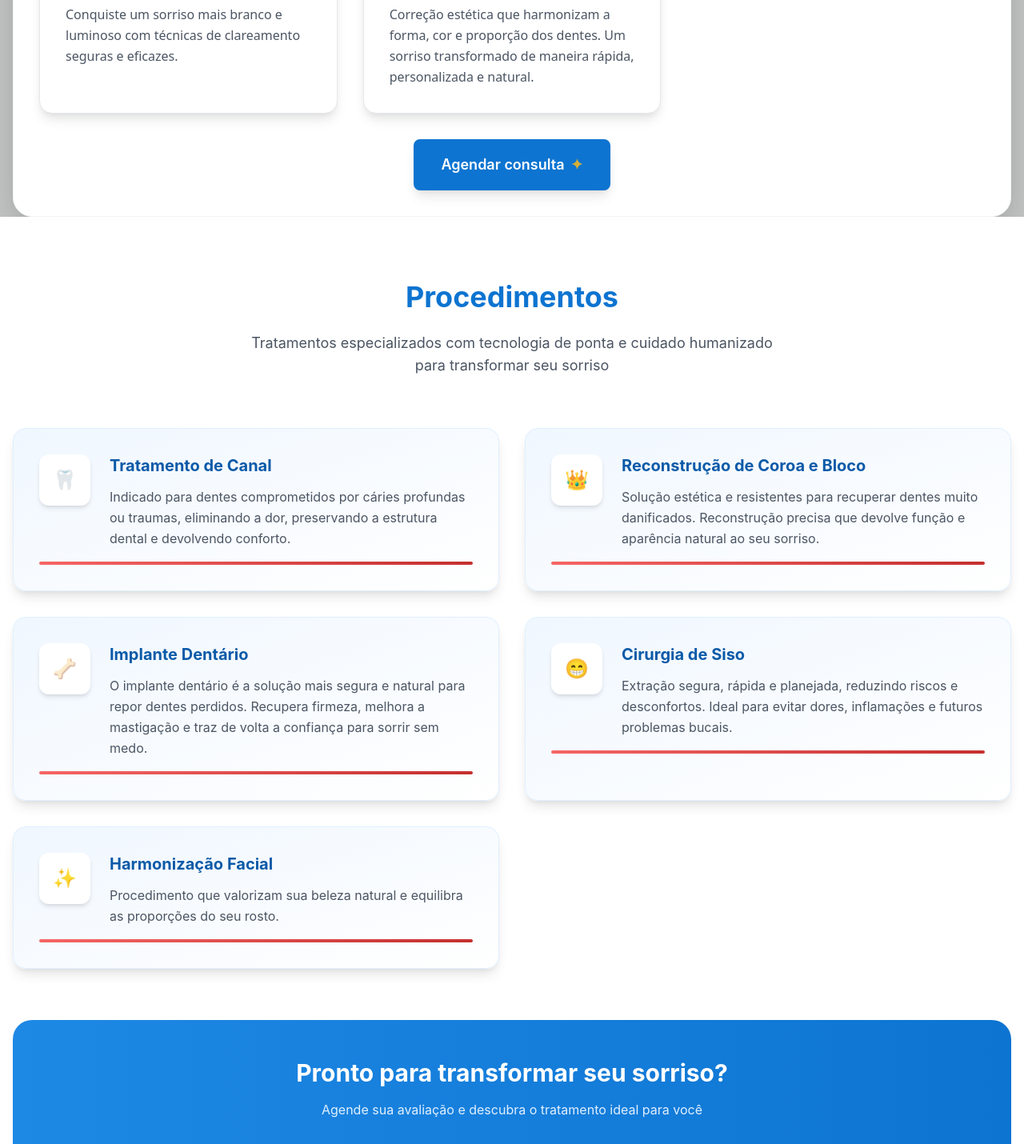
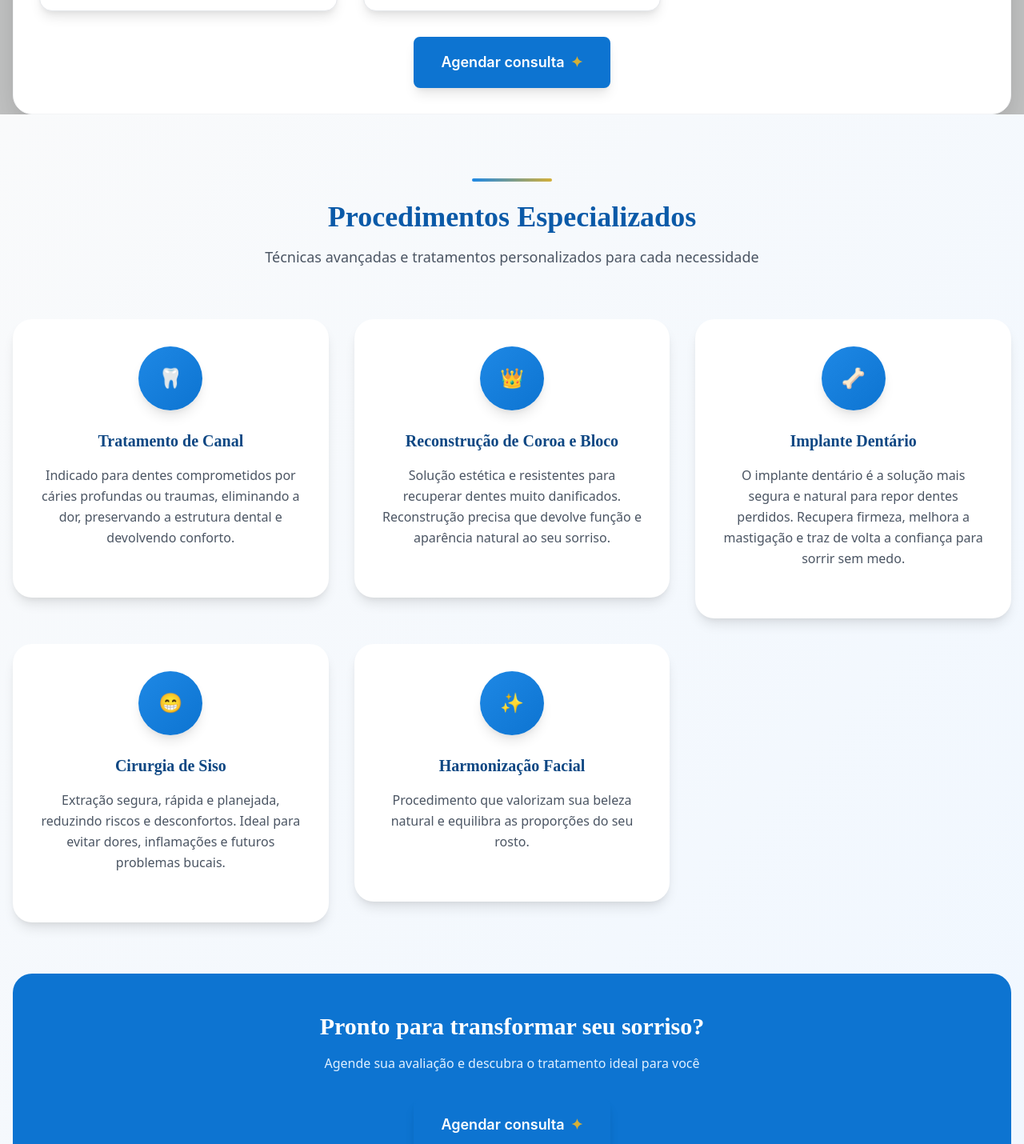
Before and after one commit to JCelinoG/elleva-odonto, a React (Vite) app: page / in a window 1280 px wide. Shown: the part 1330-2760 px from the top of the page at 80% size. Built offline with nearby package versions, Linux system fonts and the light colour scheme.

Commit message:
chore: save

```diff
--- a/index.html
+++ b/index.html
@@ -2,7 +2,7 @@
 <html lang="en">
   <head>
     <meta charset="UTF-8" />
-    <link rel="icon" type="image/svg+xml" href="/vite.svg" />
+    <link rel="icon" type="image/svg+xml" href="public\images\logo-elleva2.png" />
     <meta name="viewport" content="width=device-width, initial-scale=1.0" />
     <title>Elleva Clínica Odontológica</title>
   </head>
--- a/src/components/sections/Section1.tsx
+++ b/src/components/sections/Section1.tsx
@@ -1,6 +1,7 @@
 import React from 'react';
 import { motion } from 'framer-motion';
 import { servicesData, whatsappInfo } from '../data/content';
+import Button from '../ui/Button';
 
 const Section1: React.FC = () => {
   const handleWhatsAppClick = () => {
@@ -168,9 +169,6 @@ const Section1: React.FC = () => {
                   <div className="absolute top-0 left-0 w-full h-1 bg-gradient-to-r from-primary-500 to-luxury-gold"></div>
 
                   <div className="mb-4">
-                    <div className="w-12 h-12 bg-gradient-to-br from-primary-500 to-primary-600 rounded-lg flex items-center justify-center mb-4 group-hover:scale-110 transition-transform duration-300 text-white font-bold">
-                      {index + 1}
-                    </div>
                     <h3 className="text-xl font-serif font-bold text-primary-700 mb-3 group-hover:text-primary-600 transition-colors duration-300">
                       {service.title}
                     </h3>
@@ -190,15 +188,9 @@ const Section1: React.FC = () => {
               viewport={{ once: true }}
               className="text-center pb-8"
             >
-              <motion.button
-                whileHover={{ scale: 1.05, y: -2 }}
-                whileTap={{ scale: 0.95 }}
-                onClick={handleWhatsAppClick}
-                className="bg-primary-600 text-white px-8 py-4 rounded-lg font-semibold text-lg hover:bg-primary-700 transition-all duration-300 shadow-lg hover:shadow-xl border-2 border-primary-600 flex items-center space-x-2 mx-auto"
-              >
-                <span>Agendar consulta</span>
-                <span className="text-luxury-gold">✦</span>
-              </motion.button>
+               <Button variant="primary">
+                Agendar consulta
+              </Button>
             </motion.div>
           </div>
         </motion.div>
--- a/src/components/sections/Section2.tsx
+++ b/src/components/sections/Section2.tsx
@@ -1,6 +1,7 @@
 import React from 'react';
 import { motion } from 'framer-motion';
 import { proceduresData, whatsappInfo } from '../data/content';
+import Button from '../ui/Button';
 
 const Section2: React.FC = () => {
   const handleWhatsAppClick = () => {
@@ -8,35 +9,24 @@ const Section2: React.FC = () => {
     window.open(url, '_blank');
   };
 
-  // Animação para os cards
+  // Animação para os cards - diferente da seção 1
   const cardVariants = {
-    hidden: { opacity: 0, y: 20 },
+    hidden: { opacity: 0, scale: 0.9 },
     visible: (i: number) => ({
       opacity: 1,
-      y: 0,
+      scale: 1,
       transition: {
-        delay: i * 0.1,
-        duration: 0.6,
+        delay: i * 0.15,
+        duration: 0.5,
         ease: "easeOut"
       }
     })
   };
 
-  // Animação para o container principal
-  const containerVariants = {
-    hidden: { opacity: 0 },
-    visible: {
-      opacity: 1,
-      transition: {
-        staggerChildren: 0.2
-      }
-    }
-  };
-
   return (
-    <section id="procedimentos" className="py-20 bg-white">
+    <section id="procedimentos" className="py-20 bg-gradient-to-br from-gray-50 to-primary-50">
       <div className="container mx-auto px-4">
-        {/* Cabeçalho da Seção */}
+        {/* Cabeçalho da Seção com estilo diferente */}
         <motion.div
           initial={{ opacity: 0, y: 30 }}
           whileInView={{ opacity: 1, y: 0 }}
@@ -44,86 +34,109 @@ const Section2: React.FC = () => {
           viewport={{ once: true }}
           className="text-center mb-16"
         >
-          <h2 className="text-3xl md:text-4xl font-bold text-primary-600 mb-6">
-            Procedimentos
+          <motion.div
+            initial={{ width: 0 }}
+            whileInView={{ width: '100px' }}
+            transition={{ duration: 0.8, delay: 0.2 }}
+            viewport={{ once: true }}
+            className="h-1 bg-gradient-to-r from-primary-500 to-luxury-gold mx-auto mb-6 rounded-full"
+          />
+          <h2 className="text-3xl md:text-4xl font-serif font-bold text-primary-700 mb-4">
+            Procedimentos Especializados
           </h2>
-          <p className="text-lg text-gray-600 max-w-2xl mx-auto">
-            Tratamentos especializados com tecnologia de ponta e cuidado humanizado para transformar seu sorriso
+          <p className="text-lg text-gray-600 max-w-2xl mx-auto font-sans">
+            Técnicas avançadas e tratamentos personalizados para cada necessidade
           </p>
         </motion.div>
 
-        {/* Grid de Procedimentos */}
-        <motion.div
-          variants={containerVariants}
-          initial="hidden"
-          whileInView="visible"
-          viewport={{ once: true }}
-          className="grid grid-cols-1 lg:grid-cols-2 gap-8 mb-16"
-        >
+        {/* Grid de Procedimentos - Layout Circular/Destaque */}
+        <div className="grid grid-cols-1 md:grid-cols-2 xl:grid-cols-3 gap-8 mb-16">
           {proceduresData.map((procedure, index) => (
             <motion.div
               key={procedure.title}
               custom={index}
               variants={cardVariants}
-              className="bg-gradient-to-br from-primary-50 to-white rounded-2xl p-8 shadow-lg hover:shadow-xl transition-all duration-300 border border-primary-100 group"
+              initial="hidden"
+              whileInView="visible"
+              viewport={{ once: true }}
+              className="group relative"
             >
-              <div className="flex items-start space-x-6">
-                {/* Ícone */}
+              {/* Card Principal */}
+              <div className="bg-white rounded-3xl p-8 shadow-lg hover:shadow-2xl transition-all duration-500 border-2 border-transparent group-hover:border-primary-200 relative overflow-hidden">
                 <motion.div
                   whileHover={{ scale: 1.1, rotate: 5 }}
-                  className="flex-shrink-0 w-16 h-16 bg-white rounded-xl shadow-md flex items-center justify-center text-2xl group-hover:bg-accent-50 transition-colors duration-300"
+                  className="w-20 h-20 bg-gradient-to-br from-primary-500 to-primary-600 rounded-full flex items-center justify-center text-2xl text-white shadow-lg mb-6 mx-auto group-hover:from-primary-600 group-hover:to-primary-700 transition-all duration-300 relative z-10"
                 >
                   {procedure.icon}
                 </motion.div>
 
                 {/* Conteúdo */}
-                <div className="flex-1">
-                  <h3 className="text-xl font-bold text-primary-700 mb-3 group-hover:text-accent-600 transition-colors duration-300">
+                <div className="text-center relative z-10">
+                  <h3 className="text-xl font-serif font-bold text-primary-800 mb-4 group-hover:text-primary-700 transition-colors duration-300">
                     {procedure.title}
                   </h3>
-                  <p className="text-gray-600 leading-relaxed">
+                  <p className="text-gray-600 leading-relaxed font-sans">
                     {procedure.description}
                   </p>
                 </div>
+
+                {/* Linha decorativa inferior */}
+                <motion.div
+                  className="h-1 bg-gradient-to-r from-primary-400 to-luxury-gold rounded-full mt-6 opacity-0 group-hover:opacity-100 transition-opacity duration-500"
+                  initial={{ width: 0 }}
+                  whileInView={{ width: '100%' }}
+                  transition={{ delay: index * 0.1 + 0.3, duration: 0.8 }}
+                  viewport={{ once: true }}
+                />
               </div>
 
-              {/* Linha decorativa */}
-              <motion.div
-                className="h-1 bg-gradient-to-r from-accent-400 to-accent-600 rounded-full mt-4"
-                initial={{ width: 0 }}
-                whileInView={{ width: '100%' }}
-                transition={{ delay: index * 0.1 + 0.5, duration: 0.8 }}
-                viewport={{ once: true }}
-              />
+              {/* Efeito de brilho no hover */}
+              <div className="absolute inset-0 rounded-3xl bg-gradient-to-r from-primary-400/10 to-luxury-gold/10 opacity-0 group-hover:opacity-100 transition-opacity duration-500 pointer-events-none" />
             </motion.div>
           ))}
-        </motion.div>
+        </div>
 
-        {/* CTA Section */}
+        {/* CTA Section - Design Diferente */}
         <motion.div
           initial={{ opacity: 0, y: 20 }}
           whileInView={{ opacity: 1, y: 0 }}
           transition={{ duration: 0.6, delay: 0.3 }}
           viewport={{ once: true }}
-          className="text-center bg-gradient-to-r from-primary-500 to-primary-600 rounded-3xl p-12 text-white"
+          className="relative overflow-hidden rounded-3xl"
         >
-          <h3 className="text-2xl md:text-3xl font-bold mb-4">
-            Pronto para transformar seu sorriso?
-          </h3>
-          <p className="text-primary-100 mb-8 max-w-2xl mx-auto">
-            Agende sua avaliação e descubra o tratamento ideal para você
-          </p>
-          <motion.button
-            whileHover={{
-              scale: 1.05,
-              backgroundColor: "#E53E3E"
-            }}
-            whileTap={{ scale: 0.95 }}
-            onClick={handleWhatsAppClick}
-            className="bg-accent-500 text-white px-8 py-4 rounded-full font-semibold text-lg hover:bg-accent-600 transition-all duration-300 shadow-lg hover:shadow-xl border-2 border-white"
-          >
-            Agendar consulta
-          </motion.button>
+          {/* Background com padrão */}
+          <div className="absolute inset-0 bg-primary-600">
+            <div className="absolute inset-0 bg-[radial-gradient(circle_at_1px_1px,rgba(255,255,255,0.15)_1px,transparent_0)] bg-[length:20px_20px]"></div>
+          </div>
+
+          {/* Conteúdo */}
+          <div className="relative z-10 text-center p-12">
+            <motion.h3
+              initial={{ opacity: 0, y: 20 }}
+              whileInView={{ opacity: 1, y: 0 }}
+              transition={{ duration: 0.6, delay: 0.4 }}
+              viewport={{ once: true }}
+              className="text-2xl md:text-3xl font-serif font-bold text-white mb-4"
+            >
+              Pronto para transformar seu sorriso?
+            </motion.h3>
+            <motion.p
+              initial={{ opacity: 0, y: 20 }}
+              whileInView={{ opacity: 1, y: 0 }}
+              transition={{ duration: 0.6, delay: 0.5 }}
+              viewport={{ once: true }}
+              className="text-primary-100 mb-8 max-w-2xl mx-auto font-sans"
+            >
+              Agende sua avaliação e descubra o tratamento ideal para você
+            </motion.p>
+            <Button variant="primary">
+                Agendar consulta
+              </Button>
+          </div>
+
+          {/* Elementos decorativos */}
+          <div className="absolute top-0 right-0 w-32 h-32 bg-luxury-gold/20 rounded-full -translate-y-16 translate-x-16"></div>
+          <div className="absolute bottom-0 left-0 w-24 h-24 bg-white/10 rounded-full translate-y-12 -translate-x-12"></div>
         </motion.div>
       </div>
     </section>
--- a/src/components/ui/Button.tsx
+++ b/src/components/ui/Button.tsx
@@ -0,0 +1,69 @@
+import React from 'react';
+import { motion } from 'framer-motion';
+
+interface ButtonProps {
+  children: React.ReactNode;
+  variant?: 'primary' | 'secondary' | 'accent';
+  size?: 'sm' | 'md' | 'lg';
+  className?: string;
+  onClick?: () => void;
+  withIcon?: boolean;
+  center?: boolean;
+}
+
+const Button: React.FC<ButtonProps> = ({
+  children,
+  variant = 'primary',
+  size = 'lg',
+  className = '',
+  onClick,
+  withIcon = true,
+  center = true
+}) => {
+  const handleClick = () => {
+    if (onClick) {
+      onClick();
+    } else {
+      const url = `https://wa.me/${whatsappInfo.phone}?text=${encodeURIComponent(whatsappInfo.message)}`;
+      window.open(url, '_blank');
+    }
+  };
+
+  const baseClasses = "font-semibold transition-all duration-300 shadow-lg hover:shadow-xl flex items-center justify-center space-x-2";
+
+  const variantClasses = {
+    primary: "bg-primary-600 text-white hover:bg-primary-700 border-2 border-primary-600",
+    secondary: "border-2 border-luxury-gold text-luxury-dark hover:bg-luxury-gold hover:text-white",
+    accent: "bg-accent-500 text-white hover:bg-accent-600 border-2 border-accent-500"
+  };
+
+  const sizeClasses = {
+    sm: "px-4 py-2 text-sm rounded-lg",
+    md: "px-6 py-3 text-base rounded-lg",
+    lg: "px-8 py-4 text-lg rounded-lg"
+  };
+
+  return (
+    <motion.button
+      whileHover={{ scale: 1.05, y: -2 }}
+      whileTap={{ scale: 0.95 }}
+      onClick={handleClick}
+      className={`
+        ${baseClasses}
+        ${variantClasses[variant]}
+        ${sizeClasses[size]}
+        ${center ? 'mx-auto' : ''}
+        ${className}
+      `}
+    >
+      <span className="text-inherit">{children}</span>
+      {withIcon && (
+        <span className={variant === 'secondary' ? 'text-inherit' : 'text-luxury-gold'}>
+          {variant === 'secondary' ? '→' : '✦'}
+        </span>
+      )}
+    </motion.button>
+  );
+};
+
+export default Button;
```
Also changed, not shown: src/components/sections/Section3.tsx (+6 -10 lines), src/components/sections/Section4.tsx (+13 -17 lines), public/images/dr-lucas.jpg (added), public/images/dra-isadora.jpg (added).
